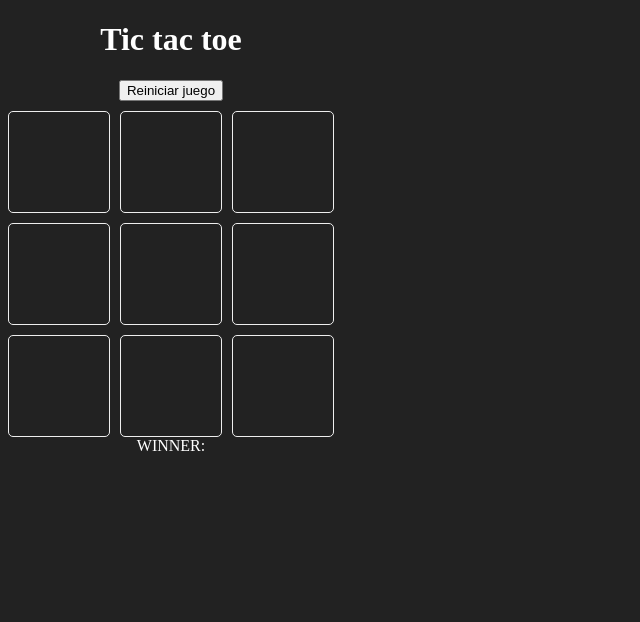
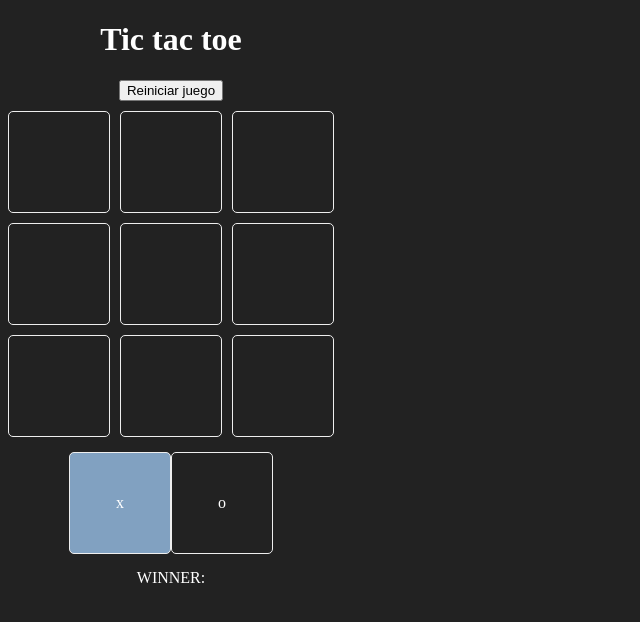
Before and after one commit to rualvarez/aprendiendo-react-midudev, a React (Vite) app in the folder projects/02-tic-tac-toe/: page / in a window 1280 px wide. Shown: the top 622 px of the page, without its empty margins (0-640 px from the left). Built offline with nearby package versions, Linux system fonts and the light colour scheme.

Commit message:
Mostrar a quien le toca el siguiente turno

```diff
--- a/projects/02-tic-tac-toe/src/App.css
+++ b/projects/02-tic-tac-toe/src/App.css
@@ -12,3 +12,9 @@
 .reset-game {
   margin-bottom: 10px;
 }
+
+.turn {
+  display: flex;
+  justify-content: center;
+  margin: 15px;
+}
--- a/projects/02-tic-tac-toe/src/App.jsx
+++ b/projects/02-tic-tac-toe/src/App.jsx
@@ -49,6 +49,18 @@ function App () {
           })
         }
       </div>
+      <div className='turn'>
+        <Square
+          isSelected={TURNS.X === turn}
+        >
+          {TURNS.X}
+        </Square>
+        <Square
+          isSelected={TURNS.O === turn}
+        >
+          {TURNS.O}
+        </Square>
+      </div>
       <div>WINNER: {winner}</div>
     </div>
   )
--- a/projects/02-tic-tac-toe/src/components/Square.jsx
+++ b/projects/02-tic-tac-toe/src/components/Square.jsx
@@ -1,14 +1,16 @@
 import React from 'react'
 import './../styles/Square.css'
 
-export function Square({ children, index, updateBoard }) {
+export function Square({ children, index, updateBoard, isSelected }) {
+
+  const className = isSelected ? 'square is-selected': 'square'
 
   const handleClick = () => {
     updateBoard(index)
   }
 
   return (
-    <div onClick={handleClick} className='square'>
+    <div onClick={handleClick} className={className}>
       {children}
     </div>
   )
--- a/projects/02-tic-tac-toe/src/styles/Square.css
+++ b/projects/02-tic-tac-toe/src/styles/Square.css
@@ -6,3 +6,7 @@
     display: grid;
     place-items: center;
 }
+
+.is-selected {
+    background-color: #81A1C1;
+}
```
